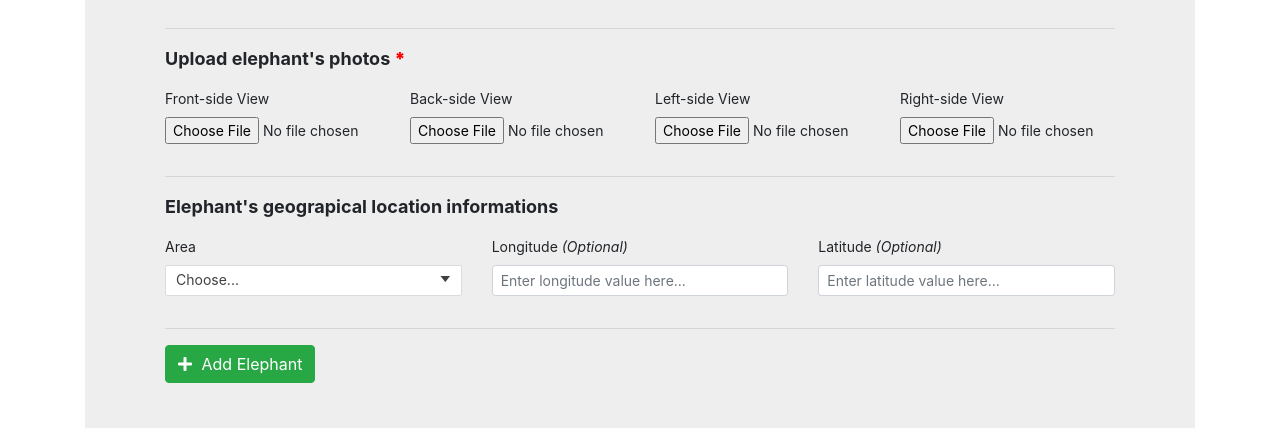
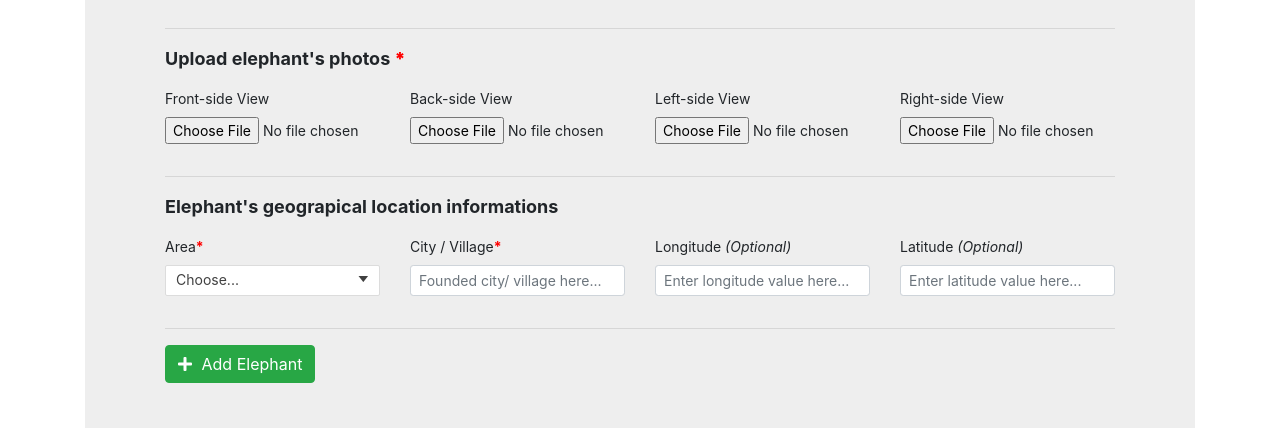
Before and after one commit to BhathiyaTK/elephant-identification-key-project, a PHP site: page /add.php in a window 1280 px wide. Shown: the part 1069-1497 px from the top of the page. Run offline with PHP 8.4, Linux system fonts and the light colour scheme; the visitor is signed in with stand-in values (Sample User, id 1); tables that the repository leaves empty or names only in its code hold one stand-in row (values such as "Sample post"); some web fonts are replaced.

Commit message:
added new input fields

```diff
--- a/add.php
+++ b/add.php
@@ -4,6 +4,8 @@ include 'db.php';
 
 if($_SERVER["REQUEST_METHOD"] == "POST"){
 	if(isset($_POST["add_el"])){
+
+		$user = $_SESSION["first_name"];
 
 		$sex = $_POST["sex"];
 		$age = $_POST["age"];
@@ -33,6 +35,7 @@ if($_SERVER["REQUEST_METHOD"] == "POST"){
 		$s_height = $_POST["s_height"];
 		$p_body = $_POST["p_body"];
 		$area = $_POST["city"];
+		$village = $_POST["village"];
 		$longitude = $_POST["longitude"];
 		$latitude = $_POST["latitude"];
 		$file_front = $_FILES['img_front']['name'];
@@ -40,7 +43,7 @@ if($_SERVER["REQUEST_METHOD"] == "POST"){
 		$file_left = $_FILES['img_left']['name'];
 		$file_right = $_FILES['img_right']['name'];
 
-	    if (($sex!=='')&&($age!=='')&&($es_fold!=='')&&($et_fold!=='')&&($e_angle!=='')&&($el_shape!=='')&&($el_length!=='')&&($e_length!=='')&&($e_nick_tear!=='')&&($e_holes!=='')&&($e_depig!=='')&&($h_depig!=='')&&($j_depig!=='')&&($t_depig!=='')&&($j_shape!=='')&&($h_shape!=='')&&($tusks!=='')&&($tushes!=='')&&($t_length!=='')&&($t_brush!=='')&&($th_spread!=='')&&($th_nature!=='')&&($t_kink!=='')&&($wwl!=='')&&($b_shape!=='')&&($s_height!=='')&&($p_body!=='')&&($area!=='')&&($file_front!=='')&&($file_back!=='')&&($file_left!=='')&&($file_right!=='')) {
+	    if (($sex!=='')&&($age!=='')&&($es_fold!=='')&&($et_fold!=='')&&($e_angle!=='')&&($el_shape!=='')&&($el_length!=='')&&($e_length!=='')&&($e_nick_tear!=='')&&($e_holes!=='')&&($e_depig!=='')&&($h_depig!=='')&&($j_depig!=='')&&($t_depig!=='')&&($j_shape!=='')&&($h_shape!=='')&&($tusks!=='')&&($tushes!=='')&&($t_length!=='')&&($t_brush!=='')&&($th_spread!=='')&&($th_nature!=='')&&($t_kink!=='')&&($wwl!=='')&&($b_shape!=='')&&($s_height!=='')&&($p_body!=='')&&($area!=='')&&($village!=='')&&($file_front!=='')&&($file_back!=='')&&($file_left!=='')&&($file_right!=='')) {
 
 	    	if(($longitude=='')&&($latitude=='')){
 	    		require_once('geoplugin.class.php');
@@ -48,10 +51,16 @@ if($_SERVER["REQUEST_METHOD"] == "POST"){
 
 				$geoplugin->locate();
 
+				$village = $geoplugin->city;
 				$latitude = $geoplugin->latitude;
 				$longitude = $geoplugin->longitude;
 
-				$sql_el_details = "INSERT INTO elephants(sex,age,es_fold,et_fold,e_angle,el_shape,el_length,e_length,e_nick_tear,e_holes,e_depig,h_depig,j_depig,t_depig,j_shape,h_shape,tusks,tushes,t_length,t_brush,th_spread,th_nature,t_kink,wwl,b_shape,s_height,p_body,area,longitude,latitude,image_front,image_back,image_left,image_right) VALUES('$sex','$age','$es_fold','$et_fold','$e_angle','$el_shape','$el_length','$e_length','$e_nick_tear','$e_holes','$e_depig','$h_depig','$j_depig','$t_depig','$j_shape','$h_shape','$tusks','$tushes','$t_length','$t_brush','$th_spread','$th_nature','$t_kink','$wwl','$b_shape','$s_height','$p_body','$area','$longitude','$latitude','$file_front','$file_back','$file_left','$file_right')";
+				$front = $user."/".$file_front;
+				$back = $user."/".$file_back;
+				$left = $user."/".$file_left;
+				$right = $user."/".$file_right;
+
+				$sql_el_details = "INSERT INTO elephants(sex,age,es_fold,et_fold,e_angle,el_shape,el_length,e_length,e_nick_tear,e_holes,e_depig,h_depig,j_depig,t_depig,j_shape,h_shape,tusks,tushes,t_length,t_brush,th_spread,th_nature,t_kink,wwl,b_shape,s_height,p_body,area,village,longitude,latitude,image_front,image_back,image_left,image_right) VALUES('$sex','$age','$es_fold','$et_fold','$e_angle','$el_shape','$el_length','$e_length','$e_nick_tear','$e_holes','$e_depig','$h_depig','$j_depig','$t_depig','$j_shape','$h_shape','$tusks','$tushes','$t_length','$t_brush','$th_spread','$th_nature','$t_kink','$wwl','$b_shape','$s_height','$p_body','$area','$village','$longitude','$latitude','$front','$back','$left','$right')";
 
 		        if ($conn->query($sql_el_details)) {
 
@@ -76,18 +85,33 @@ if($_SERVER["REQUEST_METHOD"] == "POST"){
 		            $add_msg = '<div class="alert alert-danger alert-dismissible fade show" role="alert"><button type="button" class="close" data-dismiss="alert" aria-label="Close"><span aria-hidden="true">&times;</span></button><b><i class="fas fa-exclamation-triangle fa-lg"></i> Process Failed! Check your network connection & try again</b></div>';
 		        }
 	    	}elseif (($longitude!=='')&&($latitude!=='')) {
-	    		$sql_el_details = "INSERT INTO elephants(sex,age,es_fold,et_fold,e_angle,el_shape,el_length,e_length,e_nick_tear,e_holes,e_depig,h_depig,j_depig,t_depig,j_shape,h_shape,tusks,tushes,t_length,t_brush,th_spread,th_nature,t_kink,wwl,b_shape,s_height,p_body,area,longitude,latitude,image_front,image_back,image_left,image_right) VALUES('$sex','$age','$es_fold','$et_fold','$e_angle','$el_shape','$el_length','$e_length','$e_nick_tear','$e_holes','$e_depig','$h_depig','$j_depig','$t_depig','$j_shape','$h_shape','$tusks','$tushes','$t_length','$t_brush','$th_spread','$th_nature','$t_kink','$wwl','$b_shape','$s_height','$p_body','$area','$longitude','$latitude','$file_front','$file_back','$file_left','$file_right')";
+
+	    		$front = $user."/".$file_front;
+				$back = $user."/".$file_back;
+				$left = $user."/".$file_left;
+				$right = $user."/".$file_right;
+
+	    		$sql_el_details = "INSERT INTO elephants(sex,age,es_fold,et_fold,e_angle,el_shape,el_length,e_length,e_nick_tear,e_holes,e_depig,h_depig,j_depig,t_depig,j_shape,h_shape,tusks,tushes,t_length,t_brush,th_spread,th_nature,t_kink,wwl,b_shape,s_height,p_body,area,village,longitude,latitude,image_front,image_back,image_left,image_right) VALUES('$sex','$age','$es_fold','$et_fold','$e_angle','$el_shape','$el_length','$e_length','$e_nick_tear','$e_holes','$e_depig','$h_depig','$j_depig','$t_depig','$j_shape','$h_shape','$tusks','$tushes','$t_length','$t_brush','$th_spread','$th_nature','$t_kink','$wwl','$b_shape','$s_height','$p_body','$area','$village','$longitude','$latitude','$front','$back','$left','$right')";
 
 		        if ($conn->query($sql_el_details)) {
 
 		        	$folder = $_SESSION['first_name'];
-		        	mkdir('uploads/'.$folder,0777);
 
-		        	move_uploaded_file($_FILES['img_front']['tmp_name'], 'uploads/'.$folder.'/'.$file_front);
-		        	move_uploaded_file($_FILES['img_back']['tmp_name'], 'uploads/'.$folder.'/'.$file_back);
-		        	move_uploaded_file($_FILES['img_left']['tmp_name'], 'uploads/'.$folder.'/'.$file_left);
-		        	move_uploaded_file($_FILES['img_right']['tmp_name'], 'uploads/'.$folder.'/'.$file_right);
-		            $add_msg = '<div class="alert alert-success alert-dismissible fade show" role="alert"><button type="button" class="close" data-dismiss="alert" aria-label="Close"><span aria-hidden="true">&times;</span></button><b><i class="fas fa-check-circle fa-lg"></i> Elephant added successfully!<b></div>';
+		        	if ((!is_dir('uploads/'.$user))&&(!file_exists('uploads/'.$user))) {
+		        		mkdir('uploads/'.$user,0777);
+
+		        		move_uploaded_file($_FILES['img_front']['tmp_name'], 'uploads/'.$folder.'/'.$file_front);
+			        	move_uploaded_file($_FILES['img_back']['tmp_name'], 'uploads/'.$folder.'/'.$file_back);
+			        	move_uploaded_file($_FILES['img_left']['tmp_name'], 'uploads/'.$folder.'/'.$file_left);
+			        	move_uploaded_file($_FILES['img_right']['tmp_name'], 'uploads/'.$folder.'/'.$file_right);
+			            $add_msg = '<div class="alert alert-success alert-dismissible fade show" role="alert"><button type="button" class="close" data-dismiss="alert" aria-label="Close"><span aria-hidden="true">&times;</span></button><b><i class="fas fa-check-circle fa-lg"></i> Elephant added successfully!</b></div>';
+		        	}else{
+			        	move_uploaded_file($_FILES['img_front']['tmp_name'], 'uploads/'.$folder.'/'.$file_front);
+			        	move_uploaded_file($_FILES['img_back']['tmp_name'], 'uploads/'.$folder.'/'.$file_back);
+			        	move_uploaded_file($_FILES['img_left']['tmp_name'], 'uploads/'.$folder.'/'.$file_left);
+			        	move_uploaded_file($_FILES['img_right']['tmp_name'], 'uploads/'.$folder.'/'.$file_right);
+			            $add_msg = '<div class="alert alert-success alert-dismissible fade show" role="alert"><button type="button" class="close" data-dismiss="alert" aria-label="Close"><span aria-hidden="true">&times;</span></button><b><i class="fas fa-check-circle fa-lg"></i> Elephant added successfully!</b></div>';
+		        	}
 		        }else{
 		            $add_msg = '<div class="alert alert-danger alert-dismissible fade show" role="alert"><button type="button" class="close" data-dismiss="alert" aria-label="Close"><span aria-hidden="true">&times;</span></button><b><i class="fas fa-exclamation-triangle fa-lg"></i> Process Failed! Check your network connection & try again</b></div>';
 		        }
@@ -148,7 +172,7 @@ if($_SERVER["REQUEST_METHOD"] == "POST"){
 		});
 	</script>
 	<style>
-		p span{
+		p span, label span{
 			color: red;
 		}
 		.alert{
@@ -398,11 +422,11 @@ if($_SERVER["REQUEST_METHOD"] == "POST"){
 					      	<label for="inputState">Tail Length</label>
 					      	<select class="form-control form-control-sm selector" name="t_length" id="t_length">
 					        	<option value="" selected>Choose...</option>
-					        	<option value="T18S1" data-left="images/examples/80.png">Very Long</option>
-					        	<option value="T18S2" data-left="images/examples/81.png">Long</option>
-					        	<option value="T18S3" data-left="images/examples/82.png">Medium</option>
-					        	<option value="T18S4" data-left="images/examples/83.png">Short</option>
-					        	<option value="T18S5" data-left="images/examples/84.png">Stumpy</option>
+					        	<option value="T19S1" data-left="images/examples/80.png">Very Long</option>
+					        	<option value="T19S2" data-left="images/examples/81.png">Long</option>
+					        	<option value="T19S3" data-left="images/examples/82.png">Medium</option>
+					        	<option value="T19S4" data-left="images/examples/83.png">Short</option>
+					        	<option value="T19S5" data-left="images/examples/84.png">Stumpy</option>
 					      	</select>
 					    </div>
 					     <div class="form-group col-md-4">
@@ -515,8 +539,8 @@ if($_SERVER["REQUEST_METHOD"] == "POST"){
 					<hr>
 					<p><b>Elephant's geograpical location informations</b></p>
 					<div class="row">
-						<div class="form-group col-md-4">
-					      	<label for="inputState">Area</label>
+						<div class="form-group col-md-3">
+					      	<label for="inputState">Area<span><b>*</b></span></label>
 					      	<select class="form-control form-control-sm selector_spec" name="city" id="city">
 					        	<option value="" selected>Choose...</option>
 					        	<?php
@@ -529,11 +553,15 @@ if($_SERVER["REQUEST_METHOD"] == "POST"){
 					        	?>
 					      	</select>
 					    </div>
-					    <div class="form-group col-md-4">
+					    <div class="form-group col-md-3">
+					      	<label for="inputState">City / Village<span><b>*</b></span></label>
+					      	<input type="text" class="form-control form-control-sm" name="village" id="village" placeholder="Founded city/ village here...">
+					    </div>
+					    <div class="form-group col-md-3">
 					      	<label for="inputState">Longitude <i>(Optional)</i></label>
 					      	<input type="text" class="form-control form-control-sm" name="longitude" id="longitude" placeholder="Enter longitude value here...">
 					    </div>
-					    <div class="form-group col-md-4">
+					    <div class="form-group col-md-3">
 					      	<label for="inputState">Latitude <i>(Optional)</i></label>
 					      	<input type="text" class="form-control form-control-sm" name="latitude" id="latitude" placeholder="Enter latitude value here...">
 					    </div>
```
